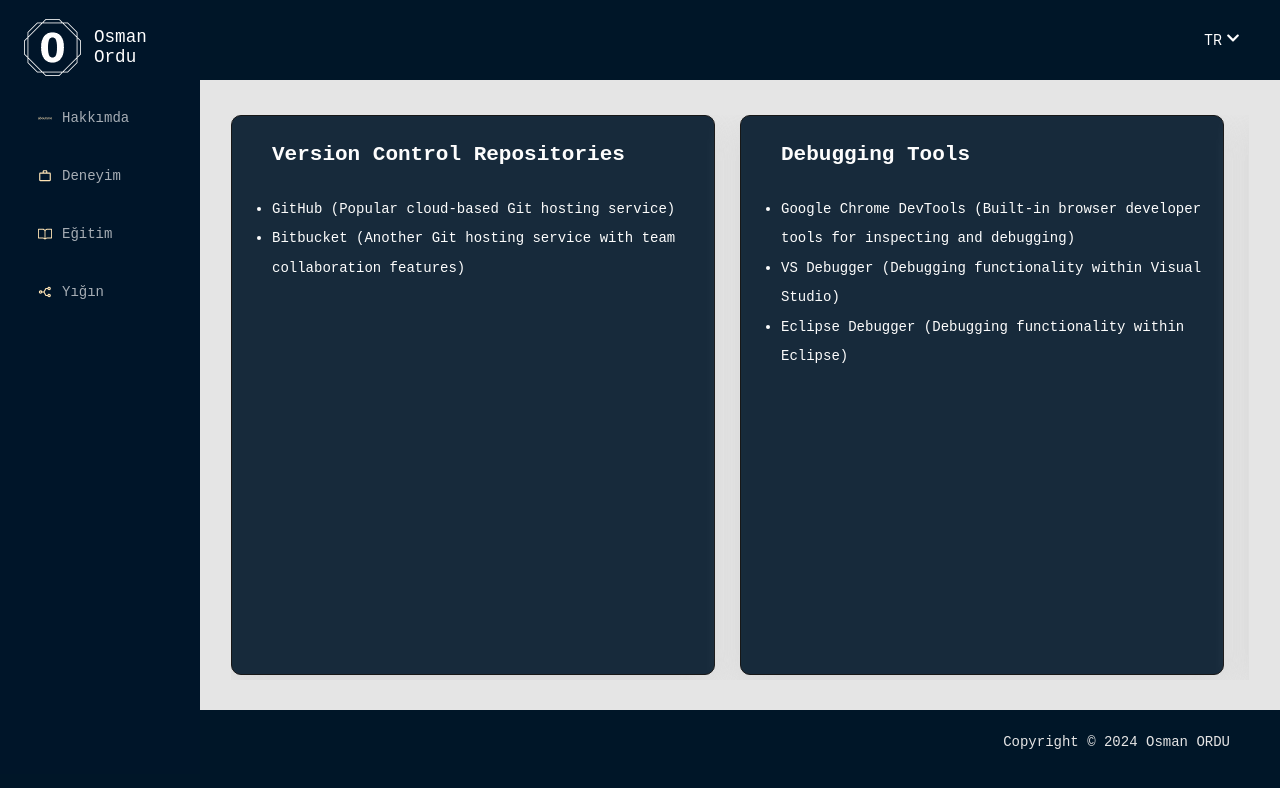
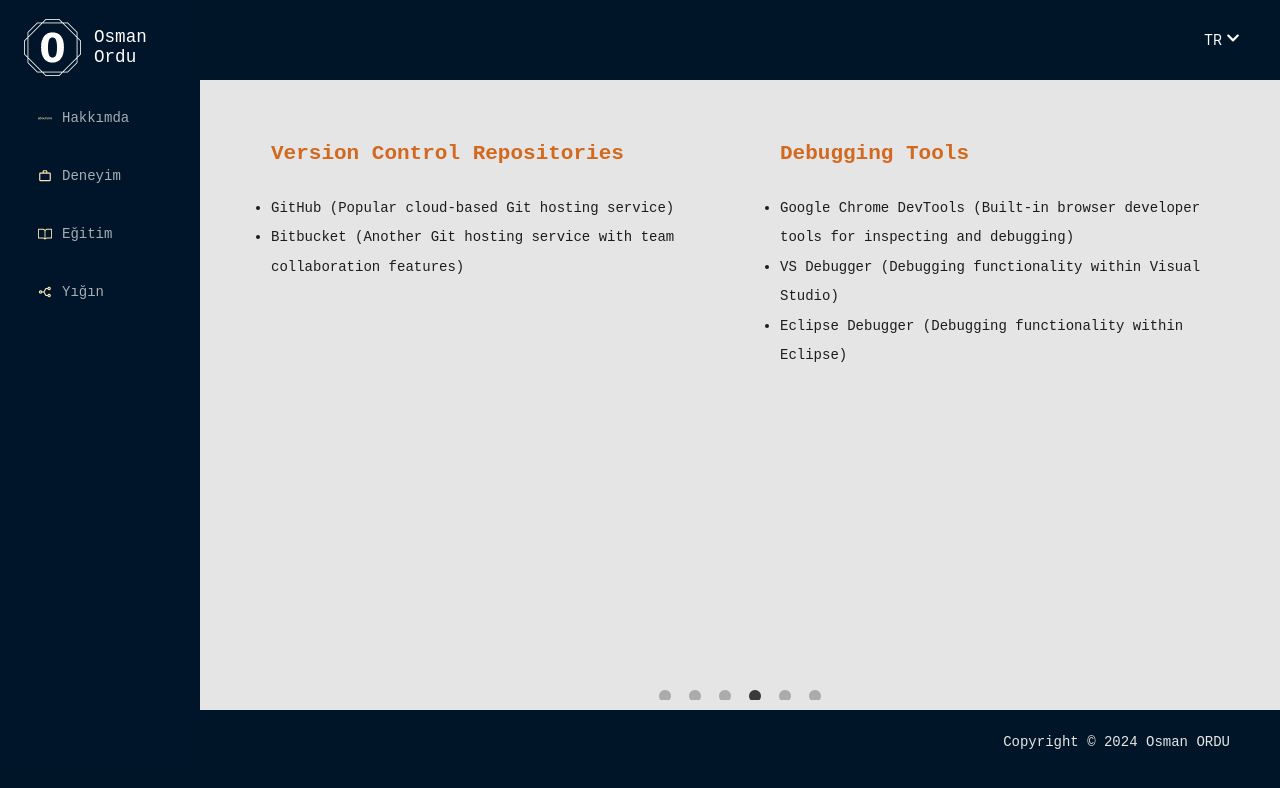
Before and after one commit to Osman-ordu/porfolio, a React (Vite) app: page /stack in a window 1280 px wide. Shown: the top 788 px of the page. Built offline with nearby package versions, Linux system fonts and the light colour scheme; a web font is replaced by a local one.

Commit message:
Title colors updated

```diff
--- a/src/components/contentBox/styles.module.scss
+++ b/src/components/contentBox/styles.module.scss
@@ -21,7 +21,7 @@
         line-height: 1;
     }
     h3 {
-        color: red;
+        color: chocolate;
         font-weight: 600;
     }
 }
--- a/src/components/imageTextBox/styles.module.scss
+++ b/src/components/imageTextBox/styles.module.scss
@@ -16,7 +16,7 @@
         max-width: 50%;
 
         h3 {
-            color: red;
+            color: chocolate;
         }
         p {
             font-size: 1rem;
--- a/src/components/slider/index.jsx
+++ b/src/components/slider/index.jsx
@@ -11,6 +11,7 @@ const CSlider = ({children}) => {
         slidesToShow: 2,
         slidesToScroll: 2,
         arrows:false,
+        dots:true,
         responsive: [
           {
             breakpoint: 1024,
--- a/src/pages/stack/index.jsx
+++ b/src/pages/stack/index.jsx
@@ -9,7 +9,7 @@ const Stack = () => {
       {stacks.map((stack,index) => (
       <div className={styles['c-stack__card']} key={index}>
         <ul>
-        <h2>{stack.title}</h2>
+        <h2 className={styles['c-stack__title']}>{stack.title}</h2>
           {stack.techs.map((tech,index) => (
           <li key={index}>{tech}</li>
           ))}
--- a/src/pages/stack/styles.module.scss
+++ b/src/pages/stack/styles.module.scss
@@ -2,16 +2,14 @@
 @import "../../styles/box-shadow.scss";
 
 .c-stack {
+    &__title {
+        color: chocolate;
+    }
     &__card {
         @include displayCenterDrCol();
-        @include boxShadowAll();
         max-width: 95%;
-        border: 1px solid #000;
         border-radius: 10px;
         min-height: 70vh;
         cursor: grab;
-        color:#fff;
-        background-color: #001628;
-        opacity: 0.9;
     }
 }
```
